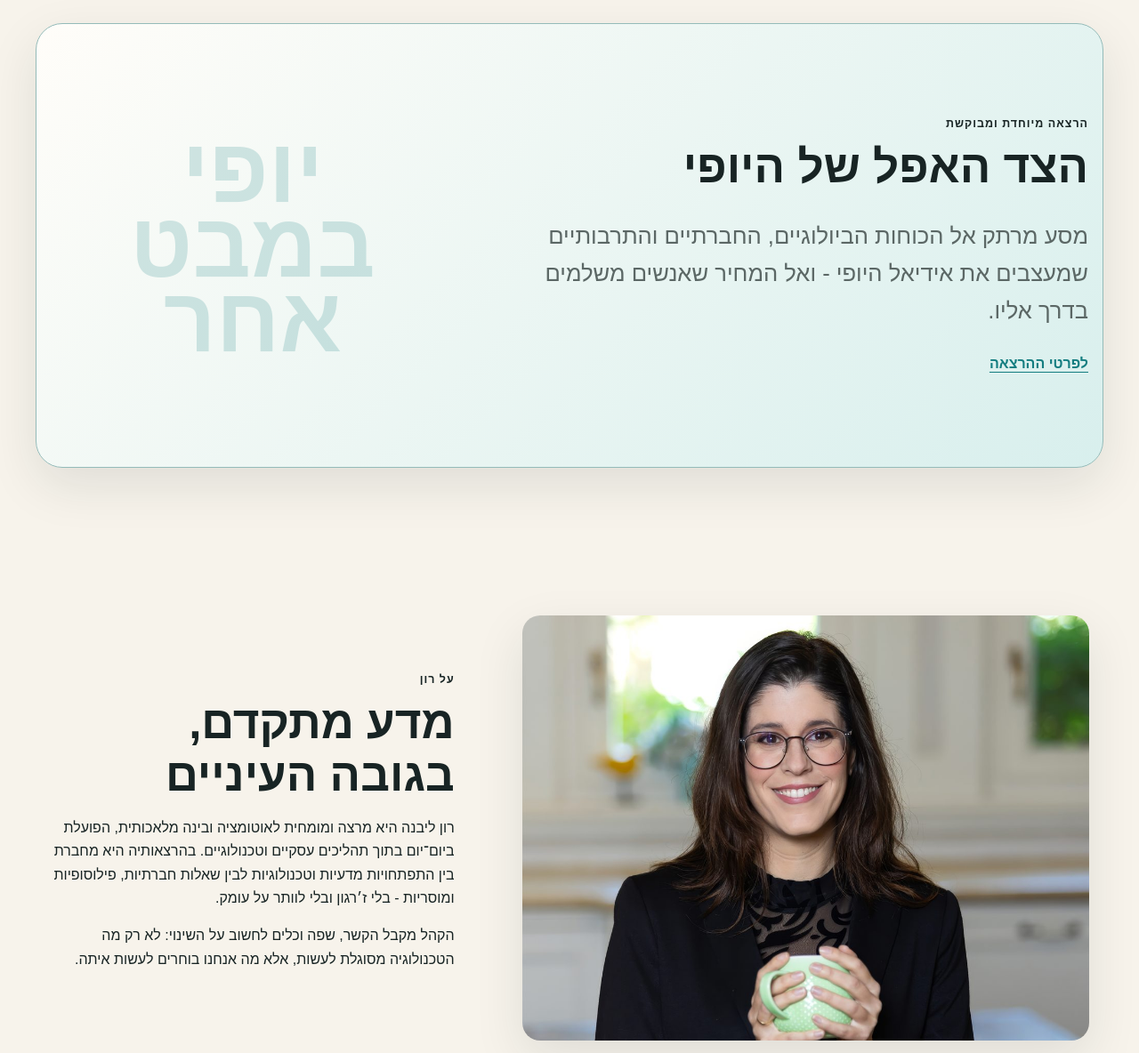
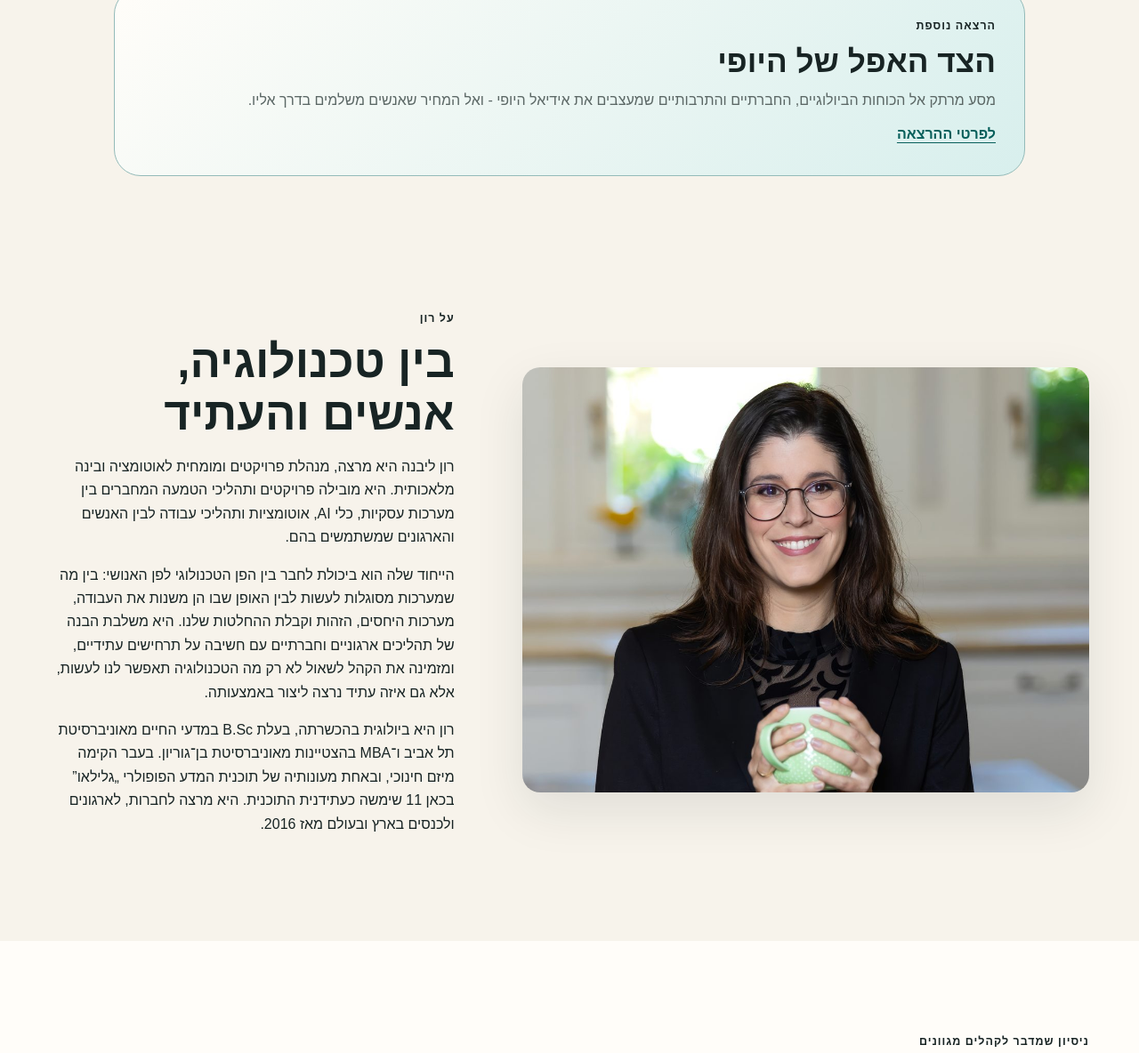
Before and after one commit to ronronlivneh-prog/ronronlivneh-prog.github.io, a plain HTML site: page ron-livneh/index.html in a window 1280 px wide. Shown: the part 1902-3086 px from the top of the page at 89% size. Drawn offline with Linux system fonts and the light colour scheme.

Commit message:
feat: strengthen Ron profile narrative

```diff
--- a/assets/css/styles.css
+++ b/assets/css/styles.css
@@ -186,6 +186,17 @@ h1 { font-size: clamp(2.25rem, 6vw, 5rem); max-width: 15ch; }
   box-shadow: var(--shadow);
 }
 .special-feature__mark { color: var(--ron); font-size: clamp(3rem, 8vw, 7rem); font-weight: 900; line-height: 0.82; opacity: 0.18; text-align: center; }
+.special-feature--compact {
+  grid-template-columns: 1fr;
+  width: min(100% - 2rem, 64rem);
+  min-height: 0;
+  margin-block: 1.5rem 3rem;
+  padding: clamp(1.25rem, 2.5vw, 2rem);
+  box-shadow: none;
+}
+.special-feature--compact h2 { margin-block: 0.25rem 0.65rem; font-size: clamp(1.5rem, 3vw, 2.2rem); }
+.special-feature--compact .lead { max-width: 58rem; margin-block: 0 0.75rem; font-size: 1rem; }
+.special-feature--compact .text-link { color: #075f5b; }
 .story-section__media { margin: 0; border-radius: var(--radius); overflow: hidden; box-shadow: var(--shadow); }
 .story-section__media img { aspect-ratio: 4 / 3; object-fit: cover; }
 .story-section__portrait { object-position: center 18%; }
--- a/ron-livneh/index.html
+++ b/ron-livneh/index.html
@@ -68,14 +68,13 @@
       </div>
     </section>
 
-    <section class="section special-feature">
+    <section class="section special-feature special-feature--compact">
       <div>
-        <p class="eyebrow">הרצאה מיוחדת ומבוקשת</p>
+        <p class="eyebrow">הרצאה נוספת</p>
         <h2>הצד האפל של היופי</h2>
         <p class="lead">מסע מרתק אל הכוחות הביולוגיים, החברתיים והתרבותיים שמעצבים את אידיאל היופי - ואל המחיר שאנשים משלמים בדרך אליו.</p>
         <a class="text-link" href="/ron-livneh/dark-side-of-beauty/">לפרטי ההרצאה</a>
       </div>
-      <div class="special-feature__mark" aria-hidden="true">יופי<br>במבט<br>אחר</div>
     </section>
 
     <section id="about" class="section story-section">
@@ -84,9 +83,10 @@
       </figure>
       <div>
         <p class="eyebrow">על רון</p>
-        <h2>מדע מתקדם, בגובה העיניים</h2>
-        <p>רון ליבנה היא מרצה ומומחית לאוטומציה ובינה מלאכותית, הפועלת ביום־יום בתוך תהליכים עסקיים וטכנולוגיים. בהרצאותיה היא מחברת בין התפתחויות מדעיות וטכנולוגיות לבין שאלות חברתיות, פילוסופיות ומוסריות - בלי ז׳רגון ובלי לוותר על עומק.</p>
-        <p>הקהל מקבל הקשר, שפה וכלים לחשוב על השינוי: לא רק מה הטכנולוגיה מסוגלת לעשות, אלא מה אנחנו בוחרים לעשות איתה.</p>
+        <h2>בין טכנולוגיה, אנשים והעתיד</h2>
+        <p>רון ליבנה היא מרצה, מנהלת פרויקטים ומומחית לאוטומציה ובינה מלאכותית. היא מובילה פרויקטים ותהליכי הטמעה המחברים בין מערכות עסקיות, כלי AI, אוטומציות ותהליכי עבודה לבין האנשים והארגונים שמשתמשים בהם.</p>
+        <p>הייחוד שלה הוא ביכולת לחבר בין הפן הטכנולוגי לפן האנושי: בין מה שמערכות מסוגלות לעשות לבין האופן שבו הן משנות את העבודה, מערכות היחסים, הזהות וקבלת ההחלטות שלנו. היא משלבת הבנה של תהליכים ארגוניים וחברתיים עם חשיבה על תרחישים עתידיים, ומזמינה את הקהל לשאול לא רק מה הטכנולוגיה תאפשר לנו לעשות, אלא גם איזה עתיד נרצה ליצור באמצעותה.</p>
+        <p>רון היא ביולוגית בהכשרתה, בעלת B.Sc במדעי החיים מאוניברסיטת תל אביב ו־MBA בהצטיינות מאוניברסיטת בן־גוריון. בעבר הקימה מיזם חינוכי, ובאחת מעונותיה של תוכנית המדע הפופולרי „גלילאו” בכאן 11 שימשה כעתידנית התוכנית. היא מרצה לחברות, לארגונים ולכנסים בארץ ובעולם מאז 2016.</p>
       </div>
     </section>
 
```
Also changed, not shown: tests/homepage_refresh.test.mjs (+22 -0 lines), 2 other files.
